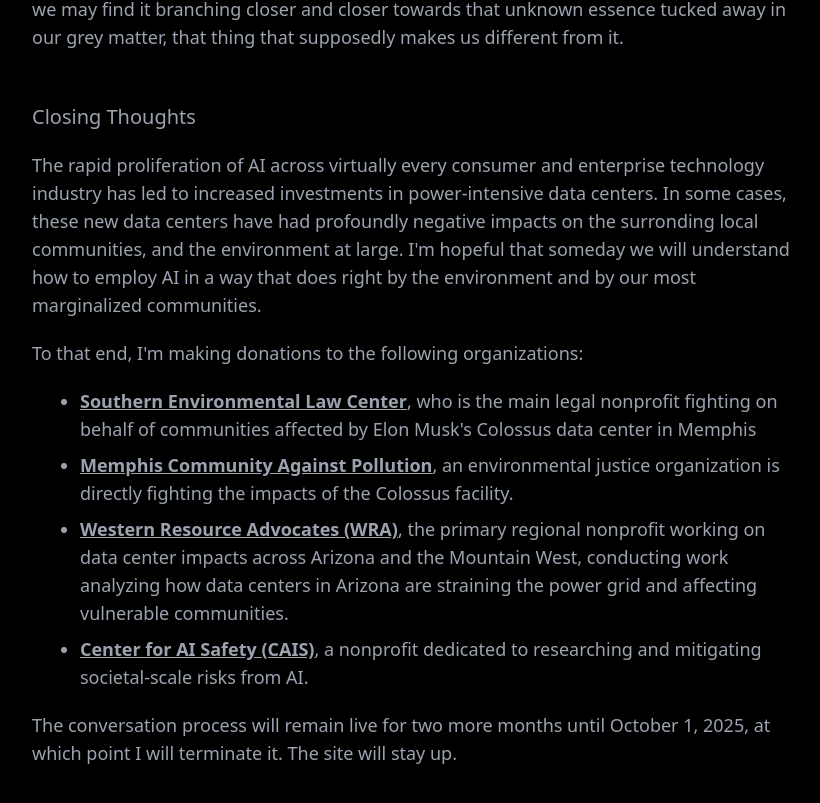
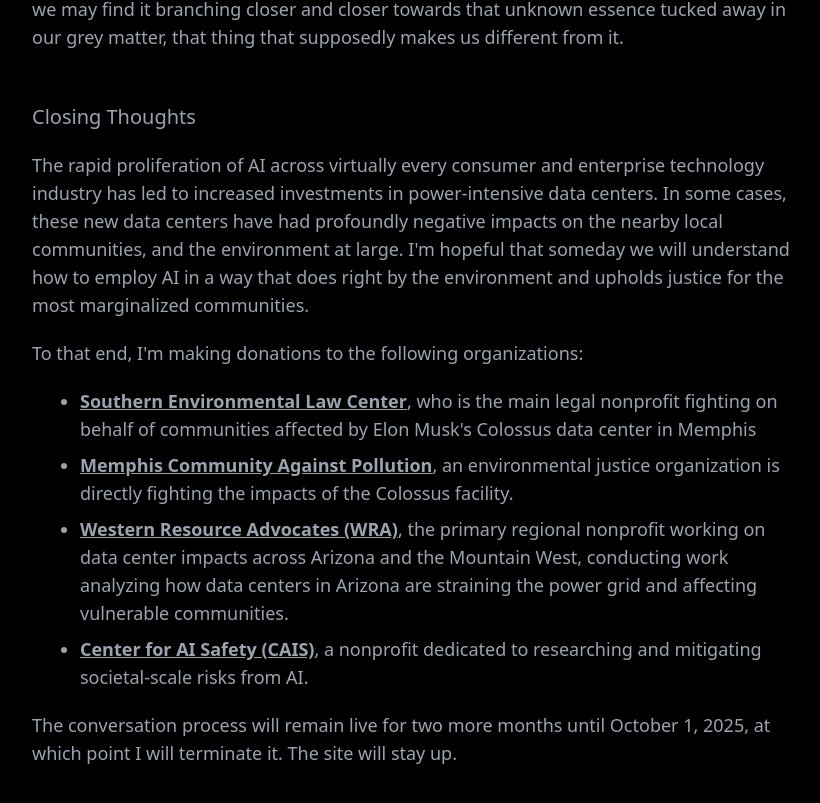
Before and after one commit to masoncm97/geist, a Next.js app: page /information in a window 1280 px wide. Shown: the part 2553-3356 px from the top of the page, without its empty margins (224-1044 px from the left). Built offline with nearby package versions, Linux system fonts and the light colour scheme.

Commit message:
Misspell

```diff
--- a/src/app/information/page.tsx
+++ b/src/app/information/page.tsx
@@ -42,7 +42,7 @@
         <p className={classNames(textColor, "text-lg")}>So far, the bots have not discovered any novel insights around the nature of consciousness. This is, frankly, to be expected. The nature of these bots, and text-generating LLM&apos;s broadly, is to regurgitate information based on a deep store of symbolic language. Reading through their conversation, one can see the utter lack of emotion, held-opinion, self-awareness, and embodied-ness: downstream effects of consciousness that we&apos;ve come to associate with the thing itself.</p>
         <p className={classNames(textColor, "text-lg")}>As the ways in which we interface with AI become increasingly multi-modal, we will revisit this question of AI consciousness. As AI becomes ubiquitous in the internet of things, trained on zettabytes of image data from self-driving cars, AI companions and the AI-enabled phones and glasses of the future, we may find that AI robotics companies have more than enough training data at hand to create digital beings that can elegantly move through an analog universe. And as the amount of transistors that can fit on a chip continues to grow linearly, and AI&apos;s ability to reason and self-reflect improves in tandem, we may find it branching closer and closer towards that unknown essence tucked away in our grey matter, that thing that supposedly makes us different from it.</p>
         <p className={classNames(textColor, "mt-8 text-xl")}>Closing Thoughts</p>
-        <p className={classNames(textColor, "text-lg")}>The rapid proliferation of AI across virtually every consumer and enterprise technology industry has led to increased investments in power-intensive data centers. In some cases, these new data centers have had profoundly negative impacts on the surronding local communities, and the environment at large. I&apos;m hopeful that someday we will understand how to employ AI in a way that does right by the environment and by our most marginalized communities.</p>
+        <p className={classNames(textColor, "text-lg")}>The rapid proliferation of AI across virtually every consumer and enterprise technology industry has led to increased investments in power-intensive data centers. In some cases, these new data centers have had profoundly negative impacts on the nearby local communities, and the environment at large. I&apos;m hopeful that someday we will understand how to employ AI in a way that does right by the environment and upholds justice for the most marginalized communities.</p>
         <p className={classNames(textColor, "text-lg")}>To that end, I&apos;m making donations to the following organizations:</p>
         <ul className={classNames(textColor, "text-lg", "list-disc", "ml-6", "space-y-2")}>
           <li><strong className="underline"><a href="https://www.selc.org/" target="_blank" rel="noopener noreferrer">Southern Environmental Law Center</a></strong>, who is the main legal nonprofit fighting on behalf of communities affected by Elon Musk&apos;s Colossus data center in Memphis</li>
```
